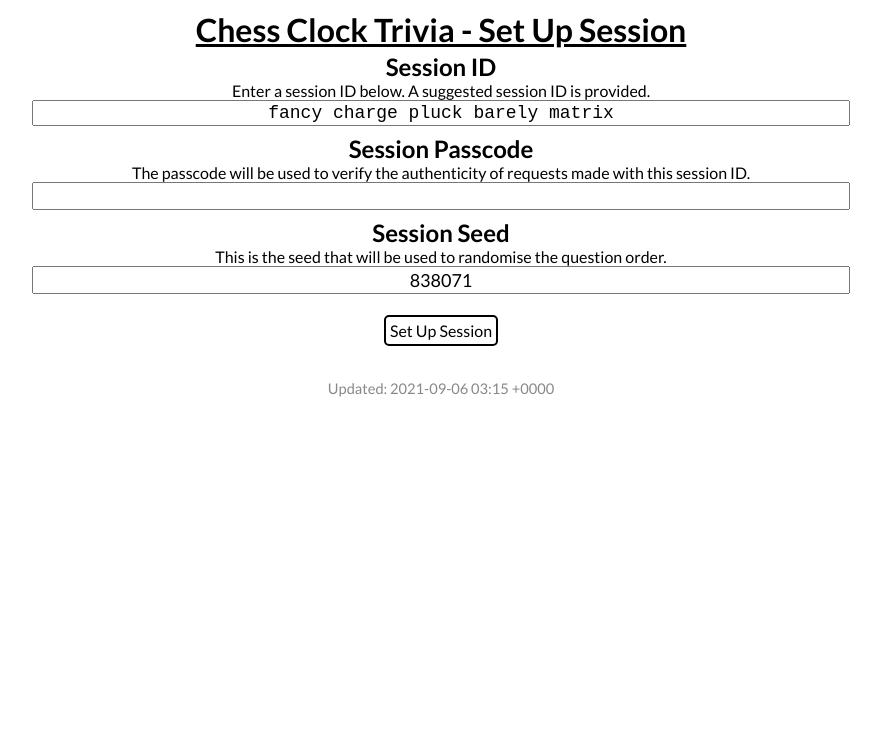
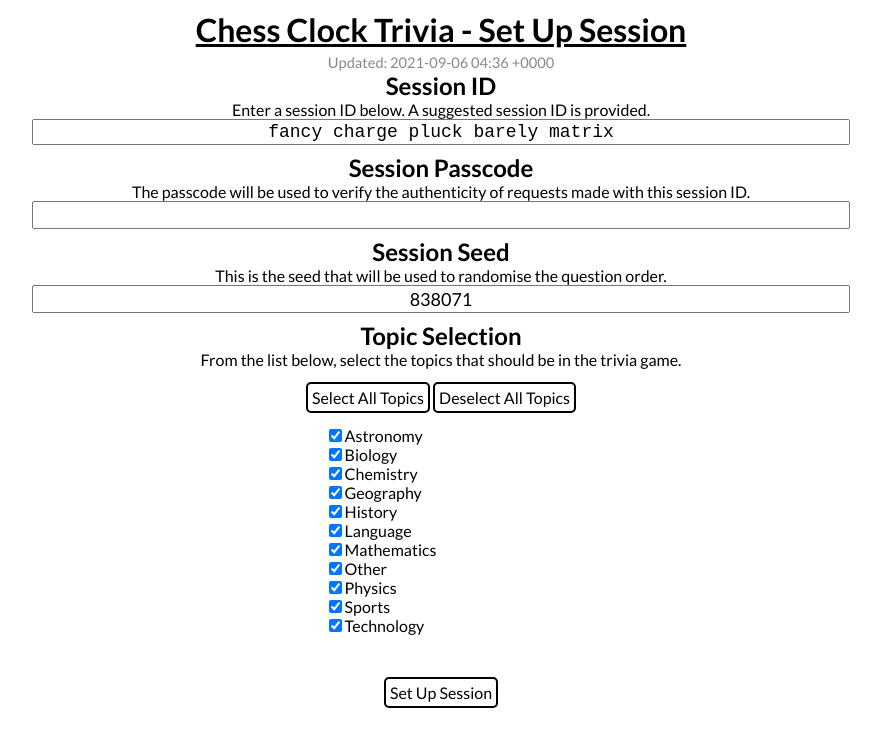
Before and after one commit to PhotonicGluon/Chess-Clock-Trivia, a Flask app: page /set-up in a window 1280 px wide. Shown: the top 747 px of the page, without its empty margins (199-1080 px from the left). Run offline with Flask 2, Linux system fonts and the light colour scheme; style sheets or scripts are compiled from the project's sources.

Commit message:
Allow Selection of Types of Questions to be Asked
Also fixed:
- Moved 'updated on' span on the "Set Up Session" page to the top
- Fixed inconsistent indentation
- Fixed incorrect error display in the "Set Up Session" page
- Fixed incorrect behaviour when pressing enter on the PASSCODE fields on the main page and questioner pages

```diff
--- a/Things to be Done.txt
+++ b/Things to be Done.txt
@@ -4,10 +4,10 @@ Todo:
         - How to run the Redis server
     - Update the rules/protocols on how to set up the session
         - Recent changes warrant a new set of instructions on how to operate
-    - Allow selection of the types of questions to be asked (?)
-        - Trial questions?
+    - Add trial questions for teams to try out chess clock trivia first
     - Allow uploading of custom trivia questions
 
 Fixme:
     - Add unittests
     - Check that the code on ALL the pages works with the new "set up session" page
+    - Check that the topic selection code works on ALL pages
--- a/data/last-updated-timestamp.txt
+++ b/data/last-updated-timestamp.txt
@@ -1 +1 @@
-1630898158
+1630902995
--- a/main.py
+++ b/main.py
@@ -37,11 +37,11 @@ EXPIRY_AFTER = 3600  # How many seconds before a session expires (assuming no he
 # Get the timezone
 timezone = strftime(" %z", gmtime())  # Note that there is a space before this
 
-# Get the list of questions from the `TRIVIA_QUESTIONS_FILE`
+# Get the list of topics and questions from the `TRIVIA_QUESTIONS_FILE`
 with open(TRIVIA_QUESTIONS_FILE, "r") as f:
     csvReader = DictReader(f)
     questions = [line for line in csvReader]
-    numQuestions = len(questions)
+    topics = sorted(list(set([question["Topic"] for question in questions])))  # Only keep distinct topics
 
 # Get the list of seed words from the `SEED_WORDS_FILE`
 with open(SEED_WORDS_FILE, "r") as f:
@@ -87,6 +87,7 @@ def get_questions_from_session(session_id):
     # Return the questions from the session
     return dumps({
         "outcome": "OK",
+        "total_num_qns": session["total_num_qns"],
         "initial_qn_num": session["current_qn"],
         "questions": session["questions"][current_qn_index:]
     })
@@ -96,19 +97,19 @@ def get_questions_from_session(session_id):
 @app.route("/")
 @limiter.limit("3/second")
 def main_page():
-    return render_template("main_page.html", num_questions=numQuestions, last_updated=lastUpdated)
+    return render_template("main_page.html", last_updated=lastUpdated)
 
 
 @app.route("/set-up")
 @limiter.limit("3/second")
 def set_up():
-    return render_template("set_up_session.html", last_updated=lastUpdated)
+    return render_template("set_up_session.html", last_updated=lastUpdated, topics=topics)
 
 
 @app.route("/questioner")
 @limiter.limit("3/second")
 def questioner():
-    return render_template("questioner.html", num_questions=numQuestions, last_updated=lastUpdated)
+    return render_template("questioner.html", last_updated=lastUpdated)
 
 
 # DETAIL PAGES
@@ -166,27 +167,37 @@ def set_up_session():
     data = request.form
 
     # Ensure that all required data is sent
-    required_labels = ["session_id", "session_passcode", "session_seed"]
+    required_labels = ["session_id", "session_passcode", "session_seed", "session_topics"]
 
     for required_label in required_labels:
         if required_label not in data:
             return dumps({"outcome": "error", "msg": f"The `{required_label}` must be provided."})
 
+    # Parse the incoming data
+    session_id = data["session_id"]
+    session_passcode = data["session_passcode"]
+    session_seed = data["session_seed"]
+    session_topics = set(loads(data["session_topics"]))
+
     # Validate data
     valid_data = True
     error_msgs = []
 
-    if len(data["session_id"]) == 0:
+    if len(session_id) == 0:
         valid_data = False
         error_msgs.append("Session ID cannot be empty.")
 
-    if len(data["session_passcode"]) == 0:
+    if len(session_passcode) == 0:
         valid_data = False
         error_msgs.append("Session passcode cannot be empty.")
 
-    if len(data["session_seed"]) == 0:
+    if len(session_seed) == 0:
         valid_data = False
         error_msgs.append("Session seed cannot be empty.")
+
+    if len(session_topics) == 0:
+        valid_data = False
+        error_msgs.append("At least one topic must be selected.")
 
     # Check if data is invalid
     if not valid_data:
@@ -195,17 +206,24 @@ def set_up_session():
 
     # Check if the session does not already exist
     if redisDB.get(data["session_id"]) is None:
+        # Get only the selected topics' questions
+        questions_copy = []
+
+        for question in questions:
+            if question["Topic"] in session_topics:
+                questions_copy.append(question)
+
         # Initialise the random number generator with the session seed
         random_generator = Random(data["session_seed"])
 
-        # Shuffle a copy of the `questions` array
-        questions_copy = questions.copy()
+        # Shuffle the `questions_copy` array
         random_generator.shuffle(questions_copy)
 
         # Create the session data
         session_data = {
             "questions": questions_copy,
             "passcode": data["session_passcode"],
+            "total_num_qns": len(questions_copy),
             "current_qn": 1
         }
 
--- a/static/resources/css/base.css
+++ b/static/resources/css/base.css
@@ -16,7 +16,9 @@ h1 {
   text-decoration: underline;
   text-align: center;
 }
-input {
+input[type="text"],
+input[type="number"],
+input[type="password"] {
   margin-bottom: 8px;
   font-size: 18px;
   width: 90%;
--- a/static/resources/css/base.less
+++ b/static/resources/css/base.less
@@ -20,7 +20,7 @@ h1 {
     text-align: center;
 }
 
-input {
+input[type="text"], input[type="number"], input[type="password"] {
     margin-bottom: 8px;
     font-size: 18px;
     width: 90%;
--- a/static/resources/js/set_up_session.js
+++ b/static/resources/js/set_up_session.js
@@ -3,7 +3,9 @@ let sessionIDInput = $("#session-id");
 let sessionPasscodeInput = $("#session-passcode");
 let sessionSeedInput = $("#session-seed");
 
+let deselectAllTopicsButton = $("#deselect-all-topics");
 let setUpSessionButton = $("#set-up-session");
+let selectAllTopicsButton = $("#select-all-topics");
 
 let outcomeSpan = $("#outcome");
 
@@ -24,12 +26,31 @@ $(document).ready(() => {
     sessionSeedInput.prop("value", suggestedSeedValue);
 });
 
+// Code to be run if the "Select All Topics" button is clicked
+selectAllTopicsButton.click(() => {
+    $("input[id^='topic-selector']").each((index, element) => {
+        element.checked = true;
+    });
+});
+
+// Code to be run if the "Deselect All Topics" button is clicked
+deselectAllTopicsButton.click(() => {
+    $("input[id^='topic-selector']").each((index, element) => {
+        element.checked = false;
+    });
+});
+
 // Code to be run once the "Set Up Session" button is clicked
 setUpSessionButton.click(() => {
     // Get input data
     let sessionID = sessionIDInput.val();
     let sessionPasscode = sessionPasscodeInput.val();
     let sessionSeed = sessionSeedInput.val();
+
+    let sessionTopics = [];
+    $("input[id^='topic-selector']:checked").each((index, element) => {
+        sessionTopics.push(element.value);
+    });
 
     // Declare variables for the validation of data
     let validData = true;
@@ -51,6 +72,11 @@ setUpSessionButton.click(() => {
         errorMsg += "<li>Session seed cannot be empty.</li>";
     }
 
+    if (sessionTopics.length === 0) {
+        validData = false;
+        errorMsg += "<li>At least one topic must be selected.</li>";
+    }
+
     // Check if the data is valid
     if (validData) {
         // Set up session by calling server function
@@ -60,7 +86,8 @@ setUpSessionButton.click(() => {
             data: {
                 "session_id": sessionID,
                 "session_passcode": sessionPasscode,
-                "session_seed": sessionSeed
+                "session_seed": sessionSeed,
+                "session_topics": JSON.stringify(sessionTopics)
             }
         }).done((data) => {
             try {
@@ -70,7 +97,7 @@ setUpSessionButton.click(() => {
                 // Check the outcome
                 if (data["outcome"] === "error") {
                     // Display the error
-                    outcomeSpan.text(data["msg"]);
+                    outcomeSpan.html(data["msg"]);
                     outcomeSpan.css("color", "red");
 
                 } else {  // Assume it is OK
--- a/templates/questioner.html
+++ b/templates/questioner.html
@@ -5,12 +5,6 @@
 {% block stylesheets %}
     <link rel="stylesheet/less" type="text/css"
           href="{{ url_for("static", filename="resources/css/questioner.less") }}">
-{% endblock %}
-
-{% block header_scripts %}
-    <script>
-        const TOTAL_NUM_QUESTIONS = {{ num_questions }};
-    </script>
 {% endblock %}
 
 {% block content %}
--- a/templates/set_up_session.html
+++ b/templates/set_up_session.html
@@ -3,12 +3,16 @@
 {% block title %}Chess Clock Trivia - Set Up Session{% endblock %}
 
 {% block stylesheets %}
-    <link rel="stylesheet/less" type="text/css" href="{{ url_for("static", filename="resources/css/set_up_session.less") }}">
+    <link rel="stylesheet/less" type="text/css"
+          href="{{ url_for("static", filename="resources/css/set_up_session.less") }}">
 {% endblock %}
 
 {% block content %}
     <div id="main-body">
         <h1 id="main-title">Chess Clock Trivia - Set Up Session</h1>
+        <p class="center">
+            <span id="last-updated">Updated: {{ last_updated }}</span>
+        </p>
 
         <div class="row center">
             <h2>Session ID</h2>
@@ -22,11 +26,23 @@
             <h2>Session Seed</h2>
             <span>This is the seed that will be used to randomise the question order.</span>
             <label for="session-seed"></label><input class="center" id="session-seed" type="text">
+
+            <h2>Topic Selection</h2>
+            <span>From the list below, select the topics that should be in the trivia game.</span><br><br>
+            <a class="button" id="select-all-topics">Select All Topics</a>
+            <a class="button" id="deselect-all-topics">Deselect All Topics</a><br><br>
+            <div style="text-align: left; width: 50%">
+                {% for topic in topics %}
+                    <div style="width: 50%; margin: 0 auto;">
+                        <input type="checkbox" value="{{ topic }}" name="topic-selector" id="topic-selector-{{ topic }}"
+                               checked>
+                        <label for="topic-selector-{{ topic }}">{{ topic }}</label>
+                    </div>
+                {% endfor %}
+            </div>
             <br><br>
             <a class="button" id="set-up-session">Set Up Session</a><br><br>
             <span id="outcome"></span>
-            <br>
-            <span id="last-updated">Updated: {{ last_updated }}</span>
         </div>
     </div>
 {% endblock %}
```
Also changed, not shown: static/resources/js/main_page.js (+17 -4 lines), static/resources/js/questioner.js (+17 -4 lines), templates/main_page.html (+2 -8 lines), 1 other file.
